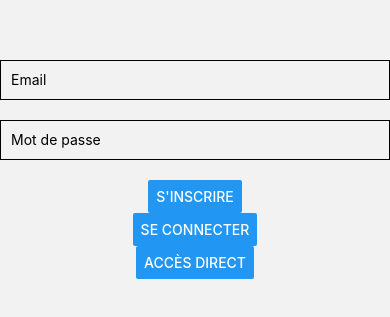
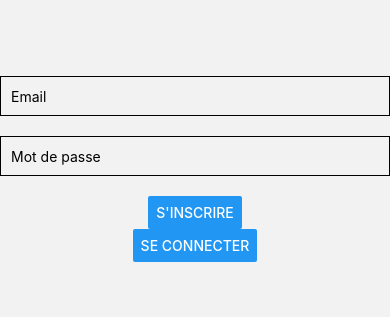
Before and after one commit to 999-andreas/Projet-Meteo-React, a React Native app: screen /Auth in a window 390 px wide. Shown: the part 253-570 px from the top of the page. Built offline with nearby package versions, Linux system fonts and the light colour scheme.

Commit message:
petite corrections

```diff
--- a/Authent.js
+++ b/Authent.js
@@ -88,10 +88,10 @@ export default function AuthScreen({navigation}) {
 
 
   };
+  /*
   const goToMain = async () => {
-    const user = userCredential.user;
     navigation.navigate('Main', { userId: user.uid });
-  }
+  }*/
   return (
     <View style={styles.container}>
       <TextInput
@@ -109,7 +109,6 @@ export default function AuthScreen({navigation}) {
       />
       <Button title="S'inscrire" onPress={handleSignUp} />
       <Button title="Se connecter" onPress={handleSignIn} />
-      <Button title="Accès direct" onPress={goToMain} />
     </View>
   );
 }
--- a/Favoris.js
+++ b/Favoris.js
@@ -12,9 +12,6 @@ const FavoriteLocationsScreen = ({route}) => {
 
   console.log("--------------------------");
   console.log(auth);
-
-  //const { auth } = auth.currentUser;
-
 
   useEffect(() => {
     const fetchFavoriteLocations = async () => {
```
Also changed, not shown: FavoriteManager.js (+0 -10 lines).
